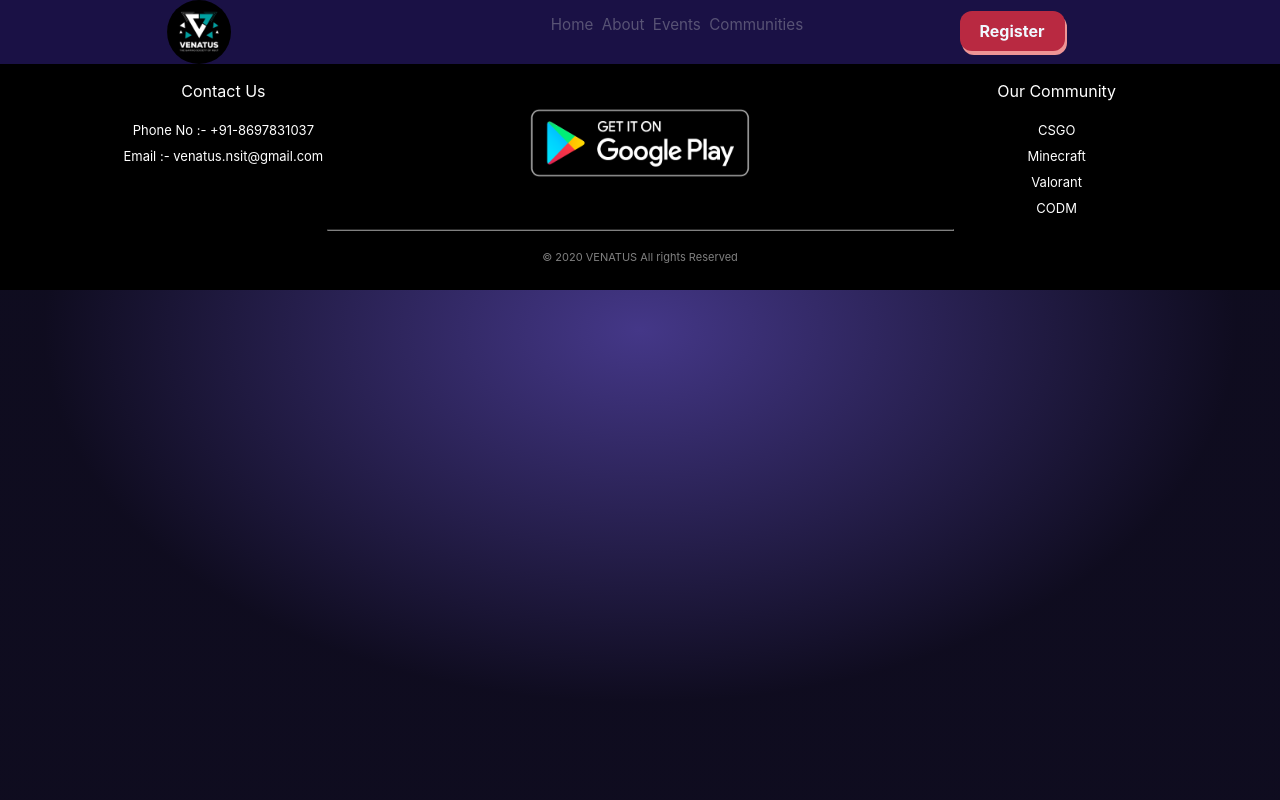
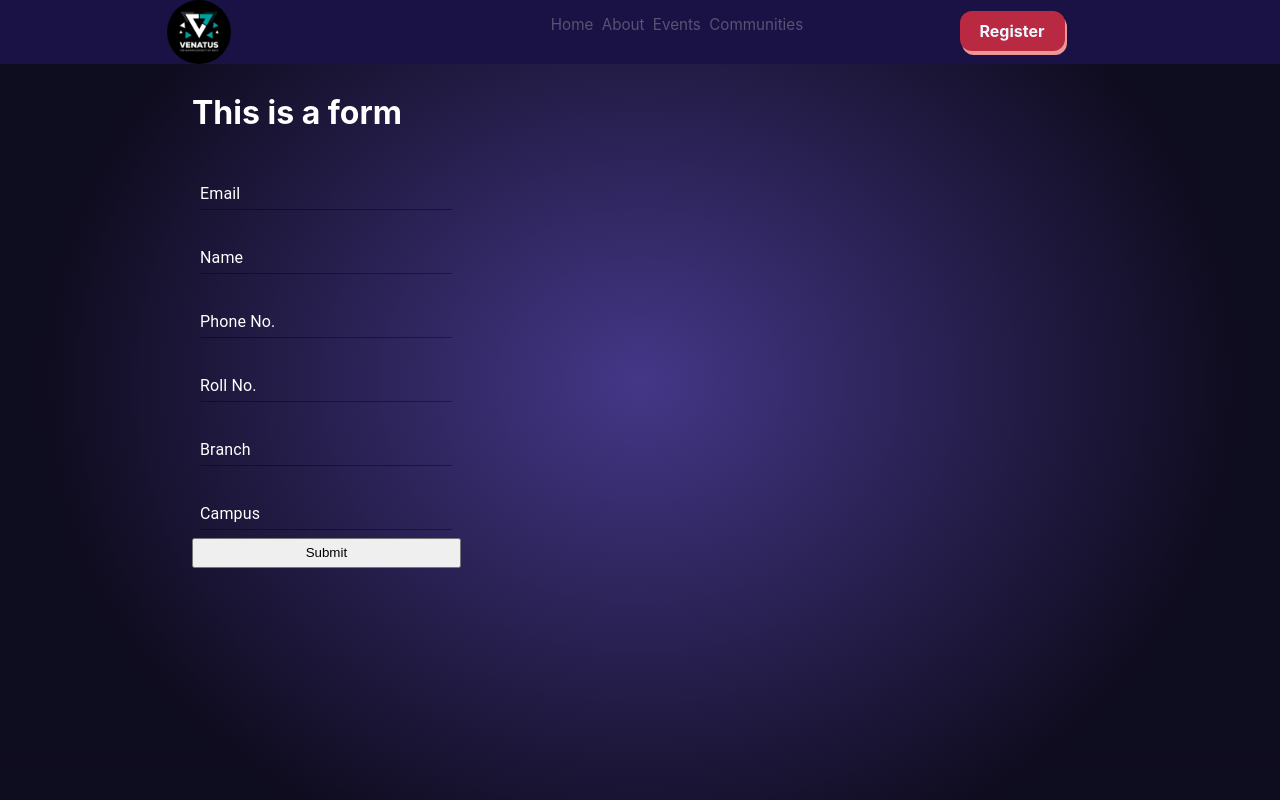
Before and after one commit to Venatus-Tech/react-frontend, a React (Create React App) app: page /regform in a window 1280 px wide. Shown: the top 800 px of the page. Built offline with nearby package versions, Linux system fonts and the light colour scheme.

Commit message:
firebase setup and form initialised

```diff
--- a/package.json
+++ b/package.json
@@ -12,12 +12,15 @@
     "@testing-library/jest-dom": "^5.11.6",
     "@testing-library/react": "^11.2.2",
     "@testing-library/user-event": "^12.6.0",
+    "firebase": "^8.2.2",
+    "formik": "^2.2.6",
     "react": "^17.0.1",
     "react-dom": "^17.0.1",
     "react-responsive-masonry": "^2.1.0",
     "react-router-dom": "^5.2.0",
     "react-scripts": "4.0.1",
-    "web-vitals": "^0.2.4"
+    "web-vitals": "^0.2.4",
+    "yup": "^0.32.8"
   },
   "scripts": {
     "start": "react-scripts start",
--- a/src/App.js
+++ b/src/App.js
@@ -3,6 +3,7 @@
 import About from "./screens/aboutUs/AboutUs.jsx";
 import Members from "./screens/members/Members.jsx";
 import Events from "./screens/events/Events.jsx";
+import Form from "./screens/form/Form.js";
 import { BrowserRouter as Router, Switch, Route } from "react-router-dom";
 import "./App.css";
 import Footer from "./components/footer/Footer.jsx";
@@ -19,6 +20,7 @@
           <Route path="/members" component={Members} />
           <Route path="/events" component={Events} />
           <Route path="/communities" component={Communities} />
+          <Route path="/regform" component={Form} />
         </Switch>
         <Footer />
       </div>
--- /dev/null
+++ b/src/firebase.js
@@ -0,0 +1,16 @@
+import firebase from "firebase";
+
+var firebaseConfig = {
+  apiKey: "AIzaSyC1CyacZtOsZEPXho5aNn7MrXFvC_wCr_k",
+  authDomain: "venatus-app-data.firebaseapp.com",
+  databaseURL: "https://venatus-app-data.firebaseio.com",
+  projectId: "venatus-app-data",
+  storageBucket: "venatus-app-data.appspot.com",
+  messagingSenderId: "548772458633",
+  appId: "1:548772458633:web:3d5e6a369c712547fed658",
+  measurementId: "G-V9WNFC8L4J",
+};
+
+firebase.initializeApp(firebaseConfig);
+
+export default firebase;
--- /dev/null
+++ b/src/screens/form/Form.js
@@ -0,0 +1,13 @@
+import React, { useState, useEffect } from "react";
+import { Grid, makeStyles, TextField } from "@material-ui/core";
+import firebase from "../../firebase";
+import * as Yup from "yup";
+import { useFormik } from "formik";
+import GeneralFrom from "./GeneralForm";
+
+//Final form connected to firestore
+const Form = () => {
+  return <GeneralFrom />;
+};
+
+export default Form;
--- /dev/null
+++ b/src/screens/form/GeneralForm.js
@@ -0,0 +1,154 @@
+import React, { useState, useEffect } from "react";
+import { Grid, makeStyles, TextField } from "@material-ui/core";
+import firebase from "../../firebase";
+import * as Yup from "yup";
+import { useFormik } from "formik";
+
+const db = firebase.firestore();
+
+const useStyles = makeStyles((theme) => ({
+  root: {
+    "& > *": {
+      margin: theme.spacing(1),
+      width: "25ch",
+    },
+    "& .MuiFormLabel-root": {
+      color: "white",
+    },
+    "& .MuiInputBase-root": {
+      color: "white",
+    },
+    display: "flex",
+    flexDirection: "column",
+  },
+}));
+
+const General = () => {
+  const classes = useStyles();
+
+  const validationSchema = Yup.object().shape({
+    email: Yup.string().required("*Required"),
+  });
+
+  const formik = useFormik({
+    initialValues: {
+      email: "",
+      name: "",
+      phone: "",
+      rollnum: "",
+      branch: "",
+      campus: "",
+    },
+    onSubmit: (values) => {
+      console.log(values);
+      db.collection("users")
+        .add(values)
+        .then((docRef) => {
+          console.log("added doc hehe", docRef);
+        });
+    },
+    validationSchema,
+  });
+
+  return (
+    <Grid
+      container
+      style={{ paddingTop: "4.5rem", minHeight: "100vh" }}
+      justify="center"
+    >
+      <Grid
+        item
+        container
+        style={{
+          color: "white",
+          width: "70%",
+          flexDirection: "column",
+        }}
+      >
+        <h1>This is a form</h1>
+        <form className={classes.root} noValidate autoComplete="off">
+          <TextField
+            label="Email"
+            color="secondary"
+            helperText={formik.errors.email}
+            onChange={formik.handleChange}
+            value={formik.values.email}
+            error={formik.touched.email && formik.errors.email ? true : false}
+            onBlur={formik.handleBlur}
+            name="email"
+            id="email"
+          />
+          <TextField
+            label="Name"
+            color="secondary"
+            helperText={formik.errors.name}
+            onChange={formik.handleChange}
+            value={formik.values.name}
+            error={formik.touched.name && formik.errors.name ? true : false}
+            onBlur={formik.handleBlur}
+            name="name"
+            id="name"
+          />
+
+          <TextField
+            helperText={formik.errors.phone}
+            onChange={formik.handleChange}
+            value={formik.values.phone}
+            error={formik.touched.phone && formik.errors.phone ? true : false}
+            onBlur={formik.handleBlur}
+            name="phone"
+            id="phone"
+            label="Phone No."
+            color="secondary"
+          />
+
+          <TextField
+            helperText={formik.errors.rollnum}
+            onChange={formik.handleChange}
+            value={formik.values.rollnum}
+            error={
+              formik.touched.rollnum && formik.errors.rollnum ? true : false
+            }
+            onBlur={formik.handleBlur}
+            name="rollnum"
+            id="rollnum"
+            label="Roll No."
+            color="secondary"
+          />
+
+          <TextField
+            helperText={formik.errors.branch}
+            onChange={formik.handleChange}
+            value={formik.values.branch}
+            error={formik.touched.branch && formik.errors.branch ? true : false}
+            onBlur={formik.handleBlur}
+            name="branch"
+            id="branch"
+            label="Branch"
+            color="secondary"
+          />
+
+          <TextField
+            helperText={formik.errors.campus}
+            onChange={formik.handleChange}
+            value={formik.values.campus}
+            error={formik.touched.campus && formik.errors.campus ? true : false}
+            onBlur={formik.handleBlur}
+            name="campus"
+            id="campus"
+            label="Campus"
+            color="secondary"
+          />
+        </form>
+        <button
+          style={{ width: "30%", height: "30px" }}
+          onClick={formik.handleSubmit}
+        >
+          Submit
+        </button>
+      </Grid>
+    </Grid>
+  );
+};
+
+export default General;
```
Also changed, not shown: src/screens/form/JuegoFom.js (added, +154 -0 lines), 2 other files (tests, documents, lock files or other folders).
